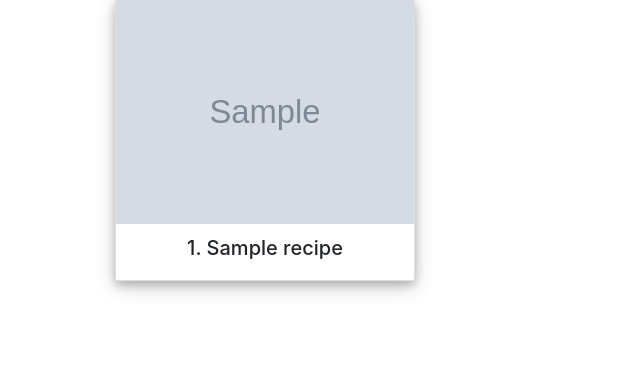
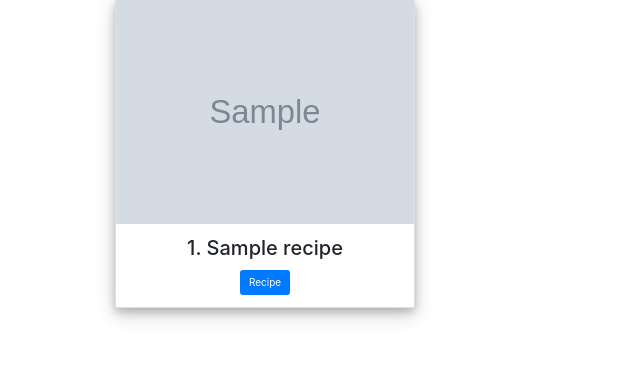
Before and after one commit to pauldardis/milestone3, a Flask app: page / in a window 1280 px wide. Shown: the part 77-447 px from the top of the page, without its empty margins (0-640 px from the left). Run offline with Flask 2, Linux system fonts and the light colour scheme; grey boxes marked "Sample" are stand-in pictures; a database or web service that is not in the repository returns one stand-in record (values such as "Sample title"); some libraries are stand-ins or nearby versions.

Commit message:
fixing css file referance in main.html

```diff
--- a/app.py
+++ b/app.py
@@ -23,7 +23,17 @@ def get_tasks():
     return render_template("recipe_list.html",
                             recipe_data=mongo.db.recipe_data.find())
 
-# @app.route('')
+@app.route('/get_recipe/<recipe_id>')
+def about_recipe_details(recipe_id):
+    the_recipe = mongo.db.recipe_data.find_one({"_id: ObjectID":(recipe_id)})
+    return render_template('recipe_details.html', recipe=the_recipe)
+
+
+    for obj in data:
+        if obj["url"] == _id:
+            name1 = obj
+    return render_template("recipe_details.html",  recipe_data=mongo.db.recipe_data.find())
+
 
 
 
--- a/templates/base.html
+++ b/templates/base.html
@@ -15,7 +15,8 @@
 
 
     <!-- this link needs to be changed -->
-    <link rel="stylesheet" href="static/css/style1.css" type="text/css" />
+    <link rel="stylesheet" href="{{url_for('static', filename='css/style1.css')}}"" type="text/css" />
+    <!-- <link rel="stylesheet" href="static/css/style1.css" type="text/css" /> -->
 
 
 </head>
--- a/templates/recipe_list.html
+++ b/templates/recipe_list.html
@@ -14,7 +14,7 @@
 					<div class="card-body">
 						<h2 class="card-title">{{ loop.index}}. {{recipe.recipe_name}}</h2>
 						<p class="card-text"></p>
-						<!-- <a href="/recipe_list/" class="btn btn-primary">Recipe</a> -->
+						<a href="{{url_for('about_recipe_details', recipe_id=recipe._id)}}" class="btn btn-primary">Recipe</a>
 					</div>
 				</div>
 			</div>
@@ -27,7 +27,7 @@
 				<div class="card-body">
 					<h2 class="card-title">{{ loop.index}}. {{recipe.recipe_name}}</h2>
 					<p class="card-text"></p>
-					<!-- <a href="/recipe_list/" class="btn btn-primary">Recipe</a> -->
+					<a href="{{url_for('about_recipe_details', recipe_id=recipe._id)}}" class="btn btn-primary">Recipe</a>
 				</div>
 			</div>
 		</div>
```
Also changed, not shown: templates/recipe_details.html (+7 -0 lines).
